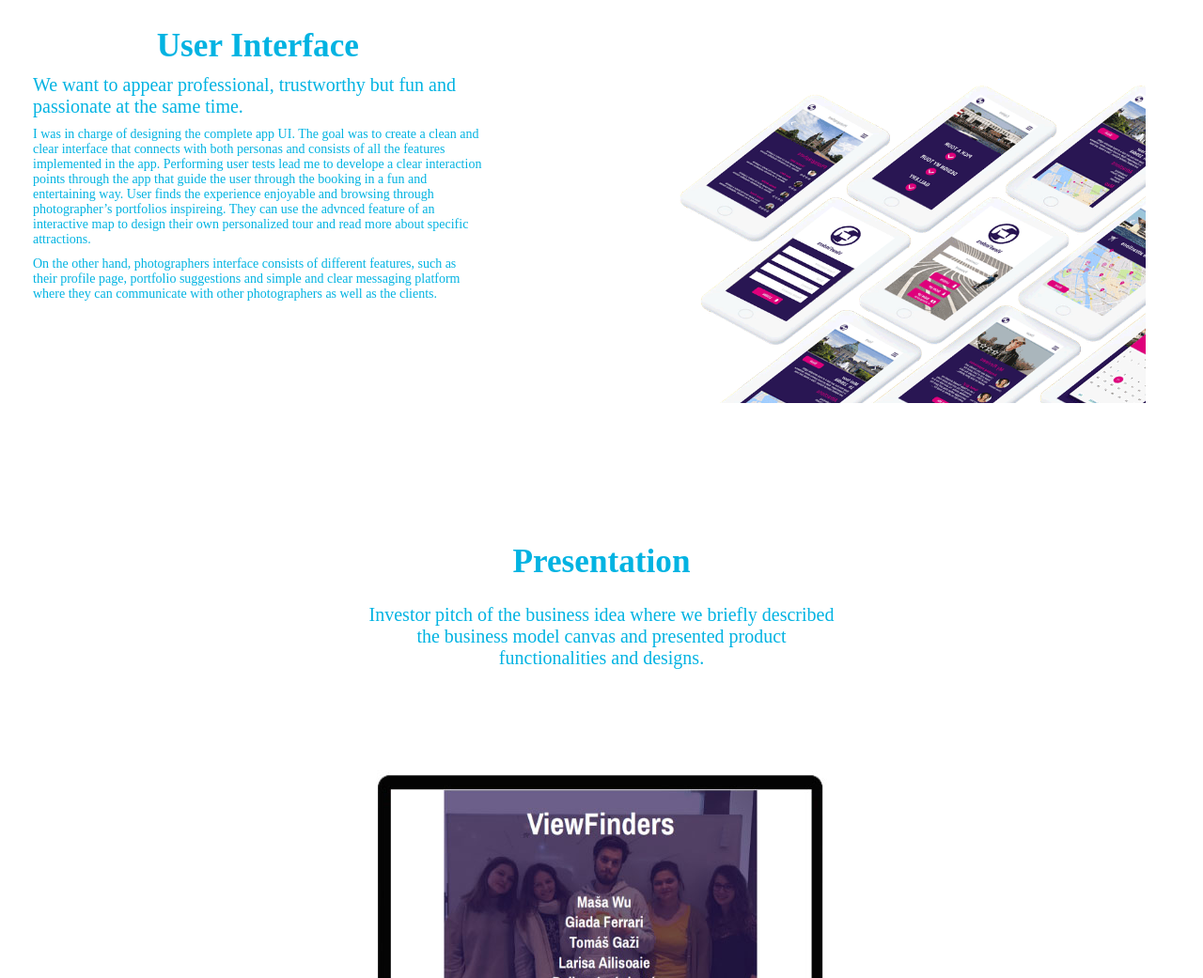
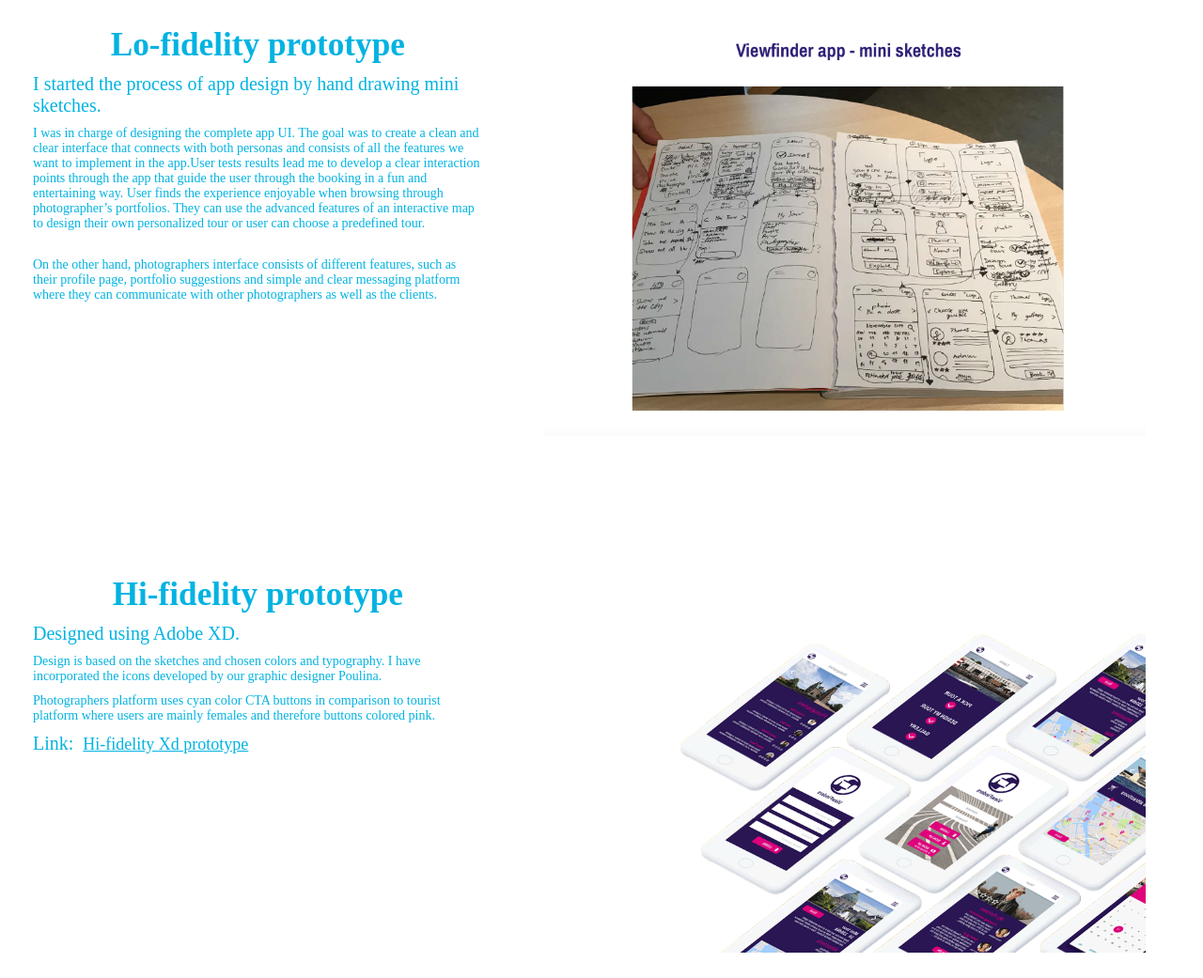
Before and after one commit to masa-stirn/mw-portfolio, a plain HTML site: page viewfinders.html in a window 1280 px wide. Shown: the part 5370-6411 px from the top of the page at 94% size. Drawn offline with Linux system fonts and the light colour scheme.

Commit message:
viewfinders sketches (lo-fidelity prototype section)

```diff
--- a/viewfinders.html
+++ b/viewfinders.html
@@ -220,23 +220,38 @@ To maintain a good customer relationship we send a printed photo of the customer
             <img src="images/viewfinders/customer-journey-viewfinders.png" alt="customer journey for yfu video contest" class="resume-img">
         </div>
     </section>
+
     <div class="space"></div>
     <section class="about">
         <div class="about-me">
-            <h1>User Interface</h1>
-            <h3>We want to appear professional, trustworthy but fun and passionate at the same time.</h3>
+            <h1>Lo-fidelity prototype</h1>
+            <h3>I started the process of app design by hand drawing mini sketches.</h3>
             <p>I was in charge of designing the complete app UI. The goal was to create
-a clean and clear interface that connects with both personas and consists of all the
-features implemented in the app. Performing user tests lead me to develope a clear
-interaction points through the app that guide the user through the booking in a fun
-and entertaining way. User finds the experience enjoyable and browsing through
-photographer’s portfolios inspireing. They can use the advnced feature of an interactive
-map to design their own personalized tour and read more about specific attractions.
+a clean and clear interface that connects with both personas and consists of all the features we want to implement in the app.User tests results lead me to develop a clear
+interaction points through the app that guide the user through the booking in a fun and entertaining way. User finds the experience enjoyable when browsing through photographer’s portfolios.
+They can use the advanced features of an interactive
+                map to design their own personalized tour or user can choose a predefined tour. </p><br>
+                <p>
+On the other hand, photographers interface consists of different features, such as their
+profile page, portfolio suggestions and simple and clear messaging platform where
+they can communicate with other photographers as well as the clients.</p>
+
+        </div>
+        <div class="resume huset-txt">
+            <img src="images/viewfinders/mini-sketches-viewfinder.png" alt="paper sketches for app design" class="resume-img">
+        </div>
+    </section>
+
+    <div class="space"></div>
+    <section class="about">
+        <div class="about-me">
+            <h1>Hi-fidelity prototype</h1>
+            <h3>Designed using Adobe XD. </h3>
+            <p>Design is based on the sketches and chosen colors and typography. I have incorporated the icons developed by our graphic designer Poulina.
 </p>
-            <p>On the other hand, photographers interface consists of different features, such as their
-profile page, portfolio suggestions and simple and clear messaging platform where
-they can communicate with other photographers as well as the clients.
+            <p>Photographers platform uses cyan color CTA buttons in comparison to tourist platform where users are mainly females and therefore buttons colored pink.
             </p>
+            <h3>Link: <a class="huset-link" href="https://xd.adobe.com/view/60df6885-31ab-4c27-8f8a-3a04c19e7b34/" target="_blank">Hi-fidelity Xd prototype</a></h3>
         </div>
         <div class="resume huset-txt">
             <img src="images/viewfinders/phone-ui-VIEWFINDERS.png" alt="multi phone mockup huset web app" class="resume-img">
```
Also changed, not shown: images/viewfinders/mini-sketches-viewfinder.png (added), images/viewfinders/viewfinder-new-card2-design.png, images/viewfinders/viewfinders-design-colors.png, images/viewfinders/viewfinders-desing-icons.png, images/viewfinders/viewfinders-desing-typography.png.
